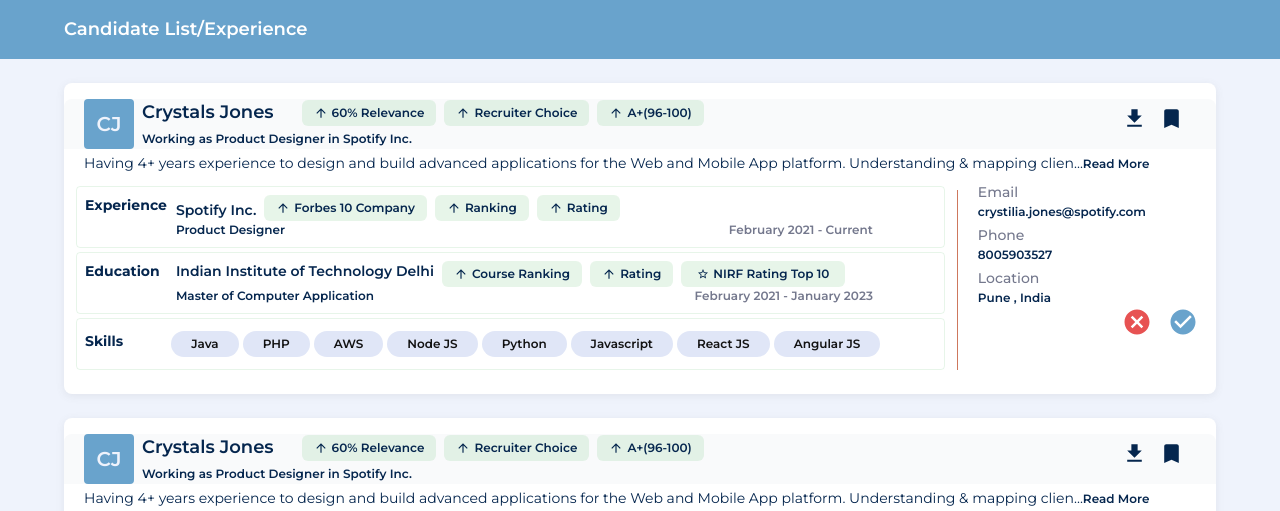
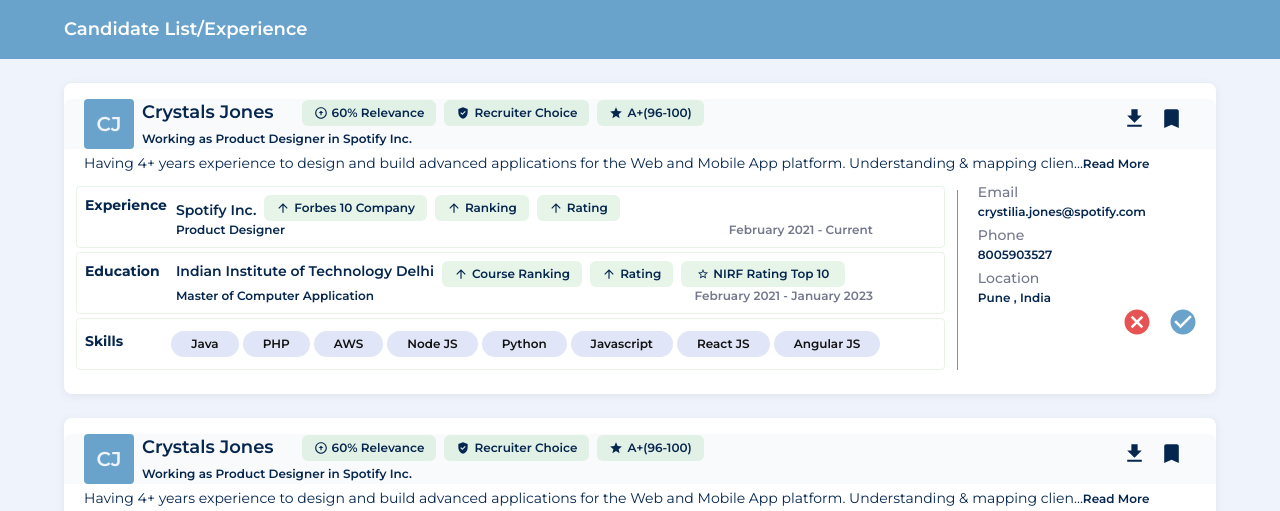
Before and after one commit to shanirai/redrob-demo, a Next.js app: page / in a window 1280 px wide. Shown: the top 511 px of the page. Built offline with nearby package versions, Linux system fonts and the light colour scheme.

Commit message:
add icons

```diff
--- a/feature/CandidateListCard.tsx
+++ b/feature/CandidateListCard.tsx
@@ -34,7 +34,9 @@ import CancelIcon from "@mui/icons-material/Cancel";
 // Third party packages
 import { useSnackbar } from "notistack";
 import CustomChip from "./common/CustomChip";
-
+import GradeIcon from '@mui/icons-material/Grade'
+import GppGoodIcon from '@mui/icons-material/GppGood';
+import ArrowCircleUpIcon from '@mui/icons-material/ArrowCircleUp'
 function CandidateListCard() {
   //**   useRouter  hooks    */
   const router = useRouter();
@@ -55,17 +57,17 @@ function CandidateListCard() {
   const data = [
     {
       label: "60% Relevance",
-      icon: "",
+      icon: <ArrowCircleUpIcon  sx={{ fontSize: 14, mr: 0.5 }}/>,
       color: "",
     },
     {
       label: "Recruiter Choice",
-      icon: "",
+      icon: <GppGoodIcon  sx={{ fontSize: 14, mr: 0.5 }}/>,
       color: "",
     },
     {
       label: "A+(96-100)",
-      icon: "",
+      icon: <GradeIcon  sx={{ fontSize: 14, mr: 0.5 }}/>,
       color: "",
     },
   ];
--- a/feature/common/CustomChip.tsx
+++ b/feature/common/CustomChip.tsx
@@ -31,8 +31,11 @@ function CustomChip(props: any) {
           display={"flex"}
           alignItems={"center"}
         >
-          <ArrowUpwardIcon sx={{ fontSize: 14, mr: 0.5 }} />{" "}
+          {item?.icon ? item.icon :
+          <ArrowUpwardIcon sx={{ fontSize: 14, mr: 0.5 }} />
+           }{" "}
           {item?.label ? item?.label : "Forbes 10 Company"}
+
         </Typography>
       </Tooltip>
     </Box>
```
